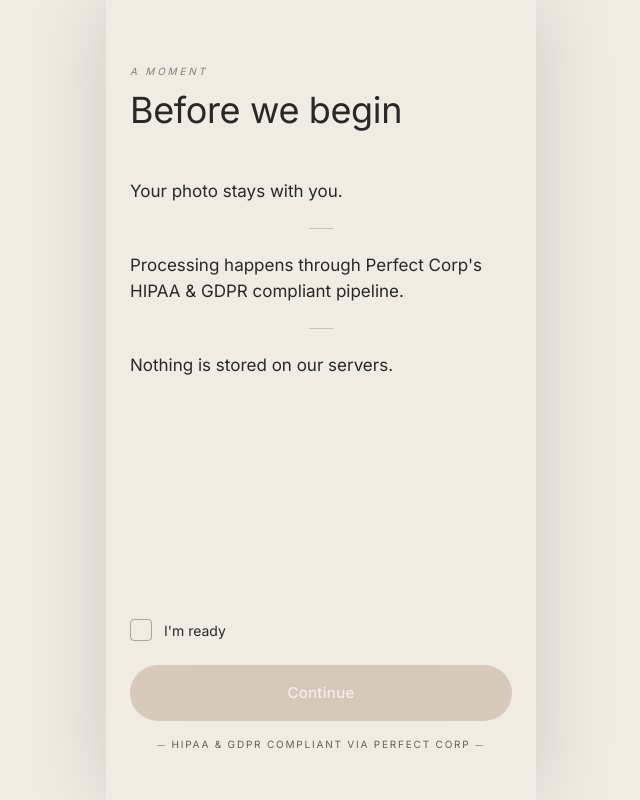
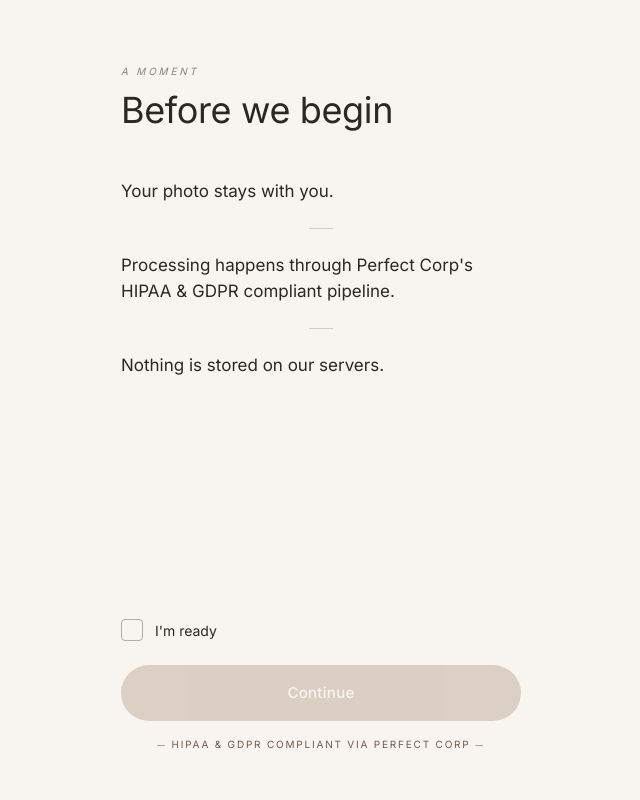
Before and after one commit to Praneel7015/future-you-mirror, a Next.js app: page /mirror in a window 1280 px wide. Shown: the whole page, without its empty margins (319-959 px from the left). Built offline with nearby package versions, Linux system fonts and the light colour scheme.

Commit message:
Remove 430px phone-frame wrapper — full width on all screen sizes

```diff
--- a/app/mirror/page.tsx
+++ b/app/mirror/page.tsx
@@ -48,18 +48,7 @@ function MirrorFlow() {
   }, [isDemo, setStep, setResult, setError]);
 
   return (
-    <main
-      className="min-h-screen w-full flex flex-col items-center"
-      style={{ background: step === "split" || step === "capture" || step === "loading" ? "#0E0C0A" : "#F0EBE3" }}
-    >
-      <div
-        className="w-full flex-1 flex flex-col relative"
-        style={{
-          maxWidth: 430,
-          boxShadow: "0 0 80px rgba(0,0,0,0.14)",
-          overflow: "hidden",
-        }}
-      >
+    <main className="min-h-screen w-full flex flex-col">
       <AnimatePresence mode="wait">
         <motion.div
           key={step}
@@ -78,7 +67,6 @@ function MirrorFlow() {
           {step === "share" && <ShareStep />}
         </motion.div>
       </AnimatePresence>
-      </div>
     </main>
   );
 }
```
Lines whose indentation alone changed are shown as unchanged.
